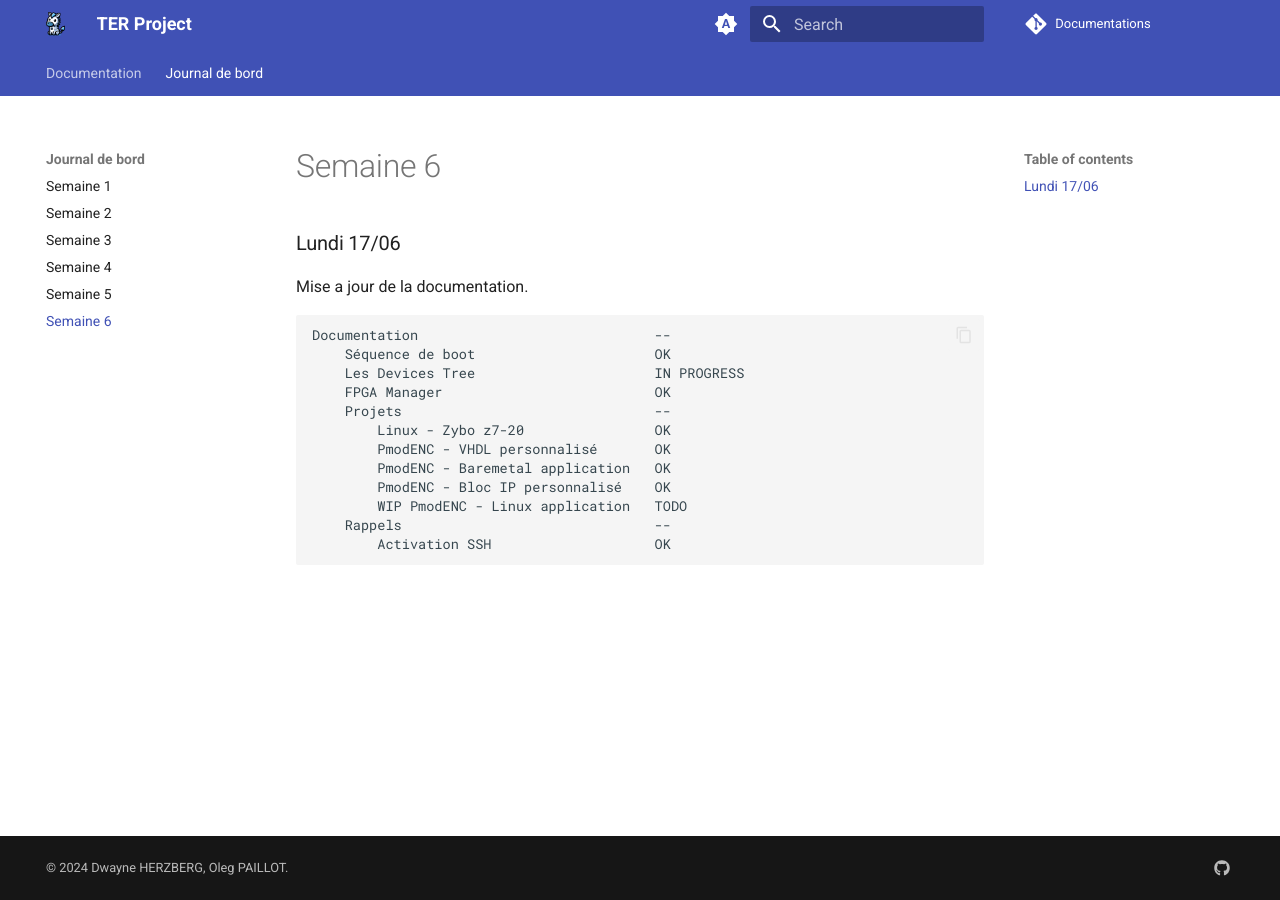
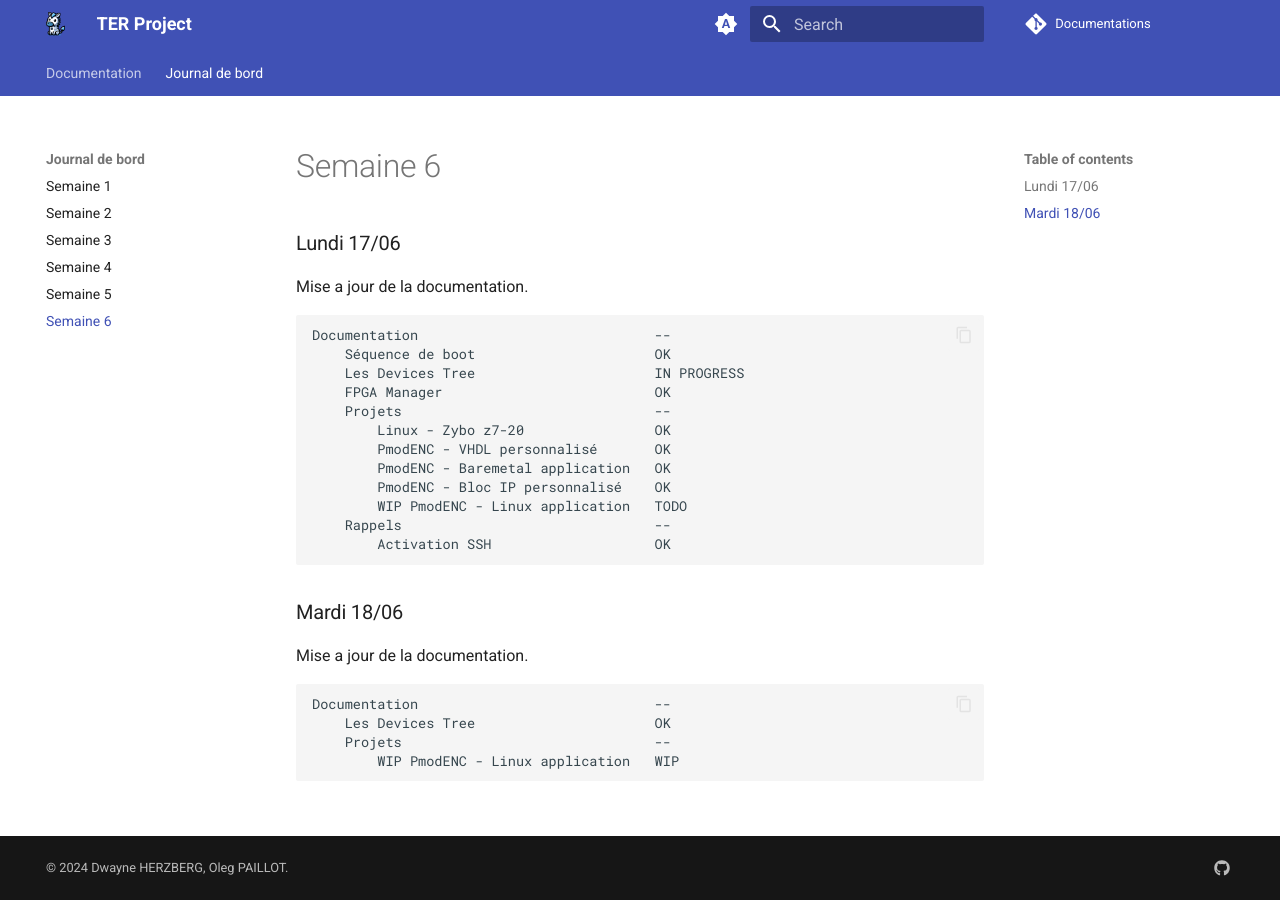
Before and after one commit to TER-Zybo/Documentations, an MkDocs documentation site: the page built from docs/journal/semaine6.md, in a window 1280 px wide. Built offline with MkDocs 1.6.1 and Material for MkDocs 9.7.7, drawn with Linux system fonts in a browser that asks for light colours; comment, search, counter and statistics services are not loaded.

Commit message:
JDB update

````diff
--- a/docs/journal/semaine6.md
+++ b/docs/journal/semaine6.md
@@ -15,3 +15,13 @@ Documentation                             --
     Rappels                               --
         Activation SSH                    OK
 ```
+
+### Mardi 18/06
+
+Mise a jour de la documentation.
+```
+Documentation                             --
+    Les Devices Tree                      OK
+    Projets                               --
+        WIP PmodENC - Linux application   WIP
+```
````
